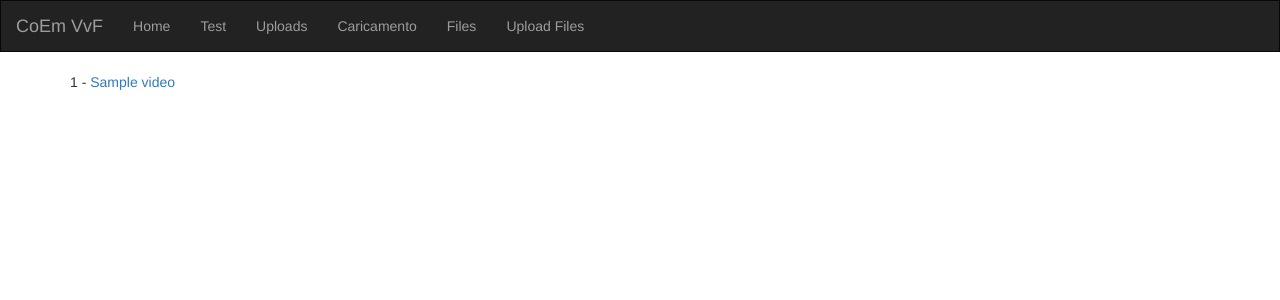
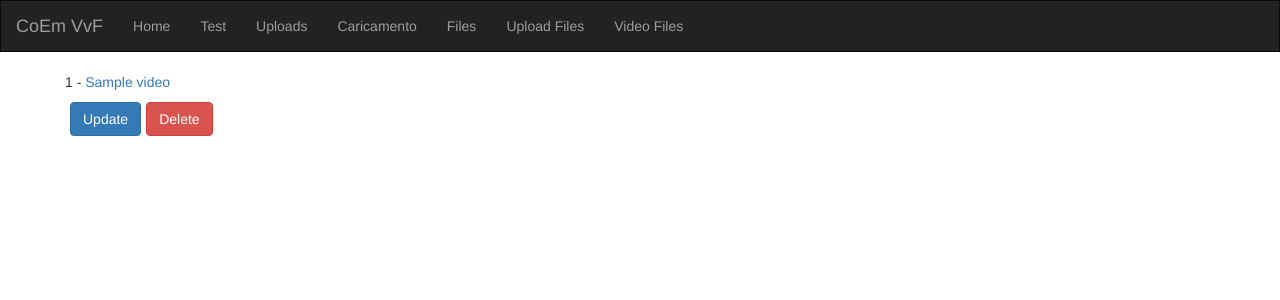
Before and after one commit to valmik1995/vvf_online, a Django app: page /video/list/ in a window 1280 px wide. Shown: the top 300 px of the page. Run offline with Django 3.2, Linux system fonts and the light colour scheme; tables that the repository leaves empty hold one stand-in row (values such as "Sample post"); some libraries are stand-ins or nearby versions.

Commit message:
Watermak Funzionante APP Video

```diff
--- a/templates/base.html
+++ b/templates/base.html
@@ -38,6 +38,9 @@
         <li class="{% block index_active %}{% endblock %}">
           <a href="{% url 'caricamento:upload_index' %}">Upload Files</a>
         </li>
+        <li class="{% block video_active %}{% endblock %}">
+          <a href="{% url 'video:video-create' %}">Video Files</a>
+        </li>
 
       </ul>
     </div>
--- a/video/templates/video/video_create.html
+++ b/video/templates/video/video_create.html
@@ -1,5 +1,6 @@
 {% extends 'base.html' %}
 {% load crispy_forms_tags %}
+{% block video_create_active %}active{% endblock %}
 {% block content %}
 
 
--- a/video/templates/video/video_detail.html
+++ b/video/templates/video/video_detail.html
@@ -2,4 +2,10 @@
 
 {% block content %}
 <h1>{{ object.title }}</h1>
+<p>{{ object.content }}</p>
+<div align="center" class="embed-responsive embed-responsive-16by9">
+    <video autoplay loop controls class="embed-responsive-item">
+        <source src="/{{ object.video.url }}" type="video/mp4">
+    </video>
+</div>
 {% endblock %}
--- a/video/templates/video/video_list.html
+++ b/video/templates/video/video_list.html
@@ -5,7 +5,17 @@
 
 
 {% for instance in object_list %}
-     <p>{{ instance.id }} - <a href='{{ instance.get_absolute_url }}'>{{ instance.title }}</a></p>
+
+     <div class="btn-toolbar" role="toolbar" aria-label="Toolbar with button groups">
+        <p>{{ instance.id }} - <a href='{{ instance.get_absolute_url }}'>{{ instance.title }}</a></p>
+       <div class="btn-group mr-2" role="group" aria-label="First group">
+        <button type="button" class="btn btn-primary">Update</button>
+       </div>
+       <div class="btn-group mr-2" role="group" aria-label="Second group">
+         <button type="button" class="btn btn-danger"><a href="../{{ instance.id }}/delete" style="color:inherit">Delete</a></button>
+       </div>
+     </div>
+
 {% endfor %}
 
 
--- a/video/urls.py
+++ b/video/urls.py
@@ -1,5 +1,5 @@
 from django.urls import path
-from .views import VideoCreateView, VideoDetailView, VideoListView, VideoUpdateView, VideoDeleteView
+from .views import VideoCreateView, VideoDetailView, VideoListView, VideoUpdateView, video_delete_view
 
 app_name = 'video'
 urlpatterns = [
@@ -7,5 +7,5 @@ urlpatterns = [
     path('create/', VideoCreateView.as_view(), name='video-create'),
     path('<int:id>/', VideoDetailView.as_view(), name='video-detail'),
     path('<int:id>/update/', VideoUpdateView.as_view(), name='video-update'),
-    path('<int:id>/delete/', VideoDeleteView.as_view(), name='video-delete'),
+    path('<int:id>/delete/', video_delete_view, name='video-delete'),
 ]
--- a/video/views.py
+++ b/video/views.py
@@ -3,10 +3,11 @@ from django.urls import reverse_lazy, reverse
 from django.shortcuts import render, redirect, get_object_or_404
 from .forms import VideoForm
 from .models import Video
+from .tasks import video_720
 
 class VideoCreateView(View):
     form_class = VideoForm
-    success_url = reverse_lazy('video:video-detail')
+    success_url = reverse_lazy('video:video-list')
     template_name = 'video/video_create.html'
 
     def get(self, request, *args, **kwargs):
@@ -16,7 +17,10 @@ class VideoCreateView(View):
     def post(self, request, *args, **kwargs):
         form = self.form_class(request.POST, request.FILES)
         if form.is_valid():
+            newpost = form.save(commit=False)
+            newpost.save()
             form.save()
+            video = video_720.delay(newpost.pk, 720)
             return redirect(self.success_url)
         else:
             return render(request, self.template_name, {'form': form})
@@ -45,12 +49,25 @@ class VideoUpdateView(UpdateView):
         print(form.cleaned_data)
         return super().form_valid(form)
 
-class VideoDeleteView(DeleteView):
-    template_name = 'video/video_delete.html'
+# class VideoDeleteView(DeleteView):
+#     template_name = 'video/video_delete.html'
+#
+#     def get_object(self):
+#         id_ = self.kwargs.get("id")
+#         return get_object_or_404(Video, id=id_)
+#
+#     def get_success_url(self):
+#         return reverse('video:video-list')
 
-    def get_object(self):
-        id_ = self.kwargs.get("id")
-        return get_object_or_404(Video, id=id_)
 
-    def get_success_url(self):
-        return reverse('video:video-list')
+def video_delete_view(request, id):
+    obj = get_object_or_404(Video, id=id)
+    if request.method == "POST":
+        obj.video.delete()
+        obj.video_720.delete()
+        obj.delete()
+        return redirect('../../list')
+    context = {
+    "object": obj
+    }
+    return render(request, "video/video_delete.html", context)
```
Also changed, not shown: video/tasks.py (added, +43 -0 lines).
